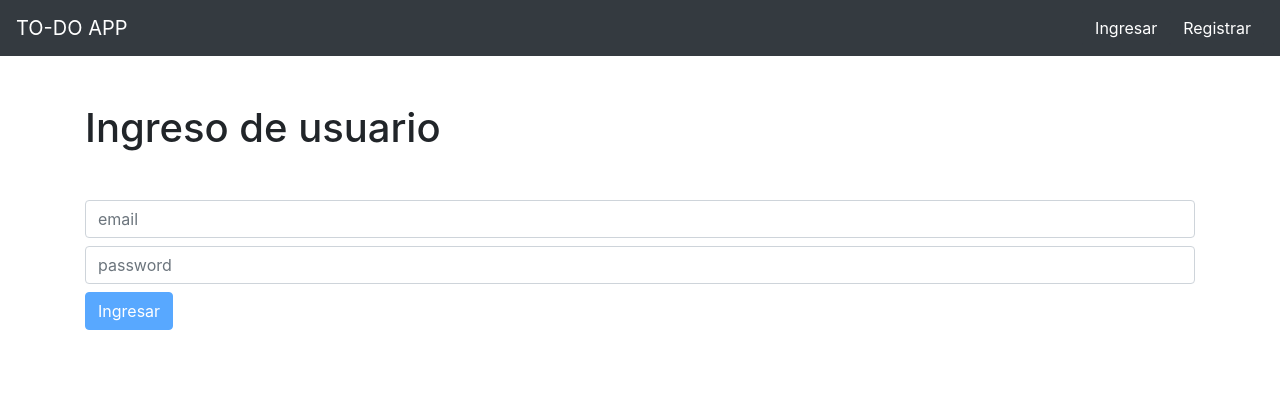
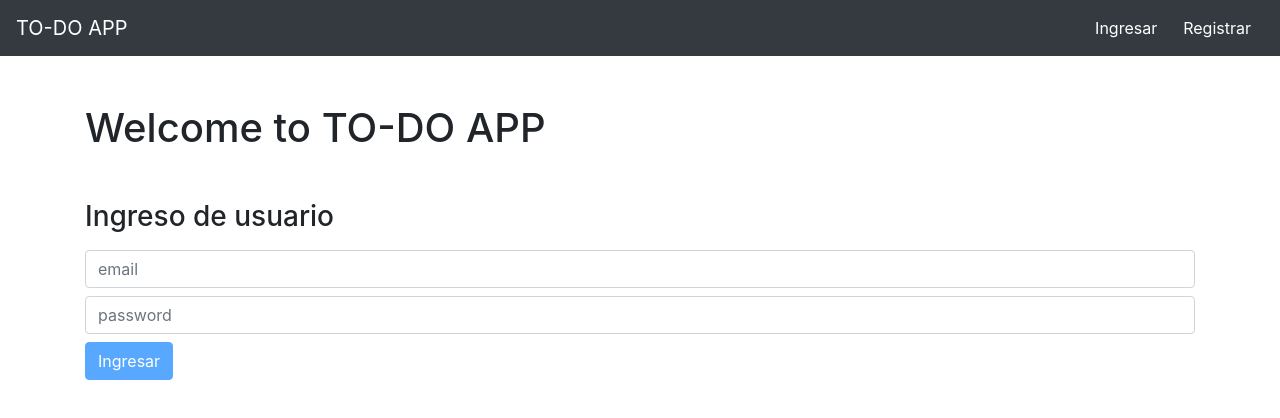
Before and after one commit to ivanurra/vue-forms-firebase, a Vue app: page /ingreso in a window 1280 px wide. Shown: the top 418 px of the page. Built offline with nearby package versions, Linux system fonts and the light colour scheme.

Commit message:
app done

```diff
--- a/src/views/Ingreso.vue
+++ b/src/views/Ingreso.vue
@@ -1,5 +1,6 @@
 <template>
-  <h1 class="my-5">Ingreso de usuario</h1>
+<h1 class="my-5">Welcome to TO-DO APP</h1>
+  <h3 class="my-3">Ingreso de usuario</h3>
   <form @submit.prevent="procesarFormulario">
     <input type="email" placeholder="email" class="form-control my-2" v-model.trim="email" />
     <input type="password" placeholder="password" class="form-control my-2" v-model.trim="pass1" />
```
